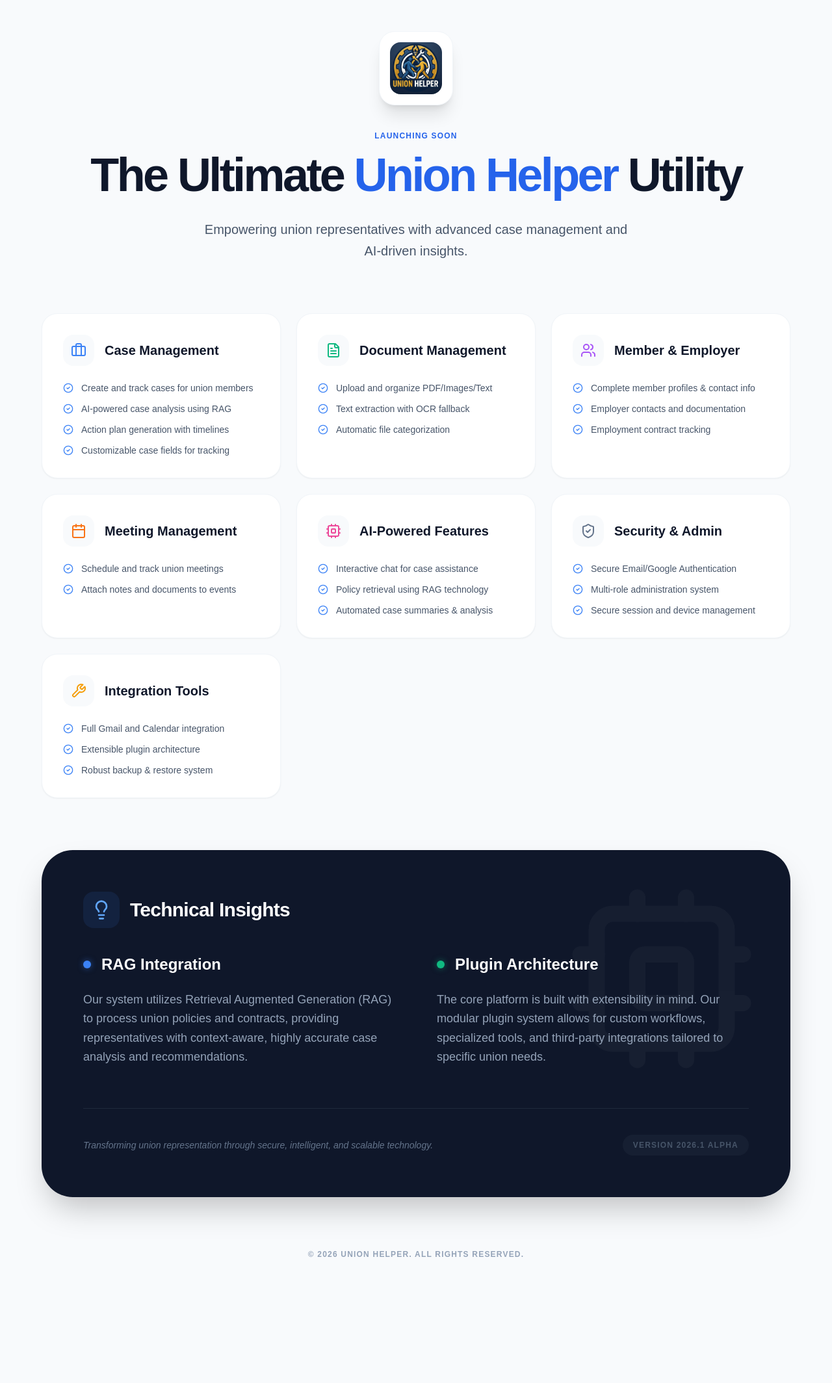
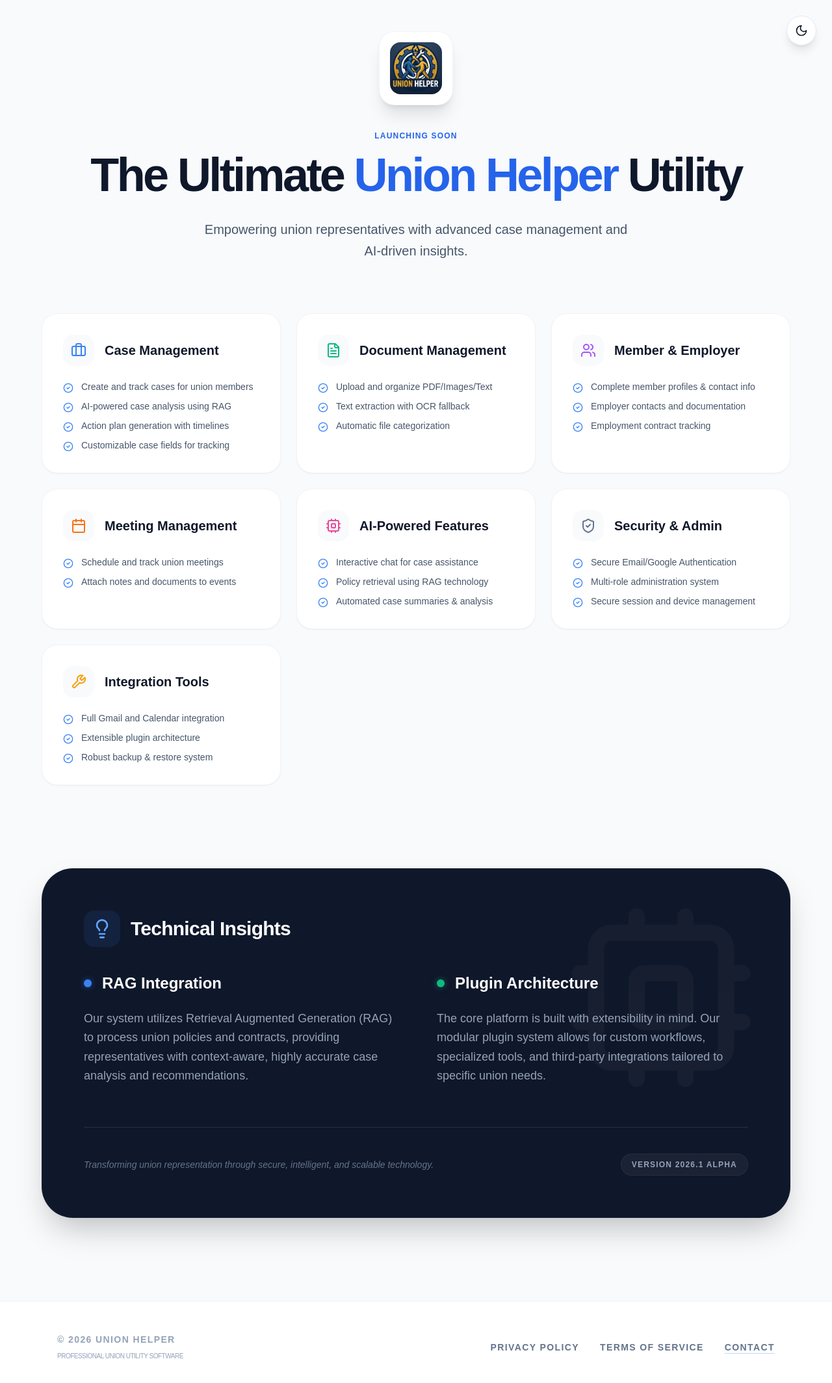
Before and after one commit to unionbridgend-sudo/Website, a Next.js app: page / in a window 1280 px wide. Shown: the top 2128 px of the page at 65% size. Before the commit the page ends 1986 px from the top, so only its background shows below. Built offline with nearby package versions, Linux system fonts and the light colour scheme.

Commit message:
feat: add dark/light mode toggle and restore footer links

```diff
--- a/src/app/layout.tsx
+++ b/src/app/layout.tsx
@@ -18,8 +18,25 @@ export default function RootLayout({
 }) {
   return (
     <html lang="en">
-      <body className="antialiased selection:bg-blue-500/30">
+      <body className="antialiased selection:bg-blue-500/30 dark:bg-slate-950 transition-colors duration-300">
         {children}
+        <footer className="py-12 border-t border-slate-100 dark:border-slate-800 bg-white dark:bg-slate-950 transition-colors duration-300">
+          <div className="max-w-6xl mx-auto px-6 flex flex-col md:flex-row justify-between items-center gap-8">
+            <div className="flex flex-col items-center md:items-start gap-2">
+              <p className="text-slate-400 dark:text-slate-500 text-sm font-bold uppercase tracking-widest">
+                © 2026 Union Helper
+              </p>
+              <p className="text-slate-400 dark:text-slate-600 text-[10px] font-medium uppercase tracking-tighter">
+                Professional Union Utility Software
+              </p>
+            </div>
+            <div className="flex items-center gap-8 text-sm font-bold text-slate-500 dark:text-slate-400 uppercase tracking-widest hover:text-blue-500 transition-colors">
+              <Link href="/privacy" className="hover:text-blue-600 dark:hover:text-blue-400 transition-colors">Privacy Policy</Link>
+              <Link href="/terms" className="hover:text-blue-600 dark:hover:text-blue-400 transition-colors">Terms of Service</Link>
+              <a href="mailto:admin@unionhelper.co.uk" className="hover:text-blue-600 dark:hover:text-blue-400 transition-colors underline decoration-blue-500/30 underline-offset-4">Contact</a>
+            </div>
+          </div>
+        </footer>
       </body>
     </html>
   );
--- a/src/components/ComingSoon.tsx
+++ b/src/components/ComingSoon.tsx
@@ -10,6 +10,7 @@ import {
   Lightbulb,
   CheckCircle2
 } from 'lucide-react';
+import { ThemeToggle } from './ThemeToggle';
 
 const ComingSoon: React.FC = () => {
   const features = [
@@ -79,38 +80,40 @@ const ComingSoon: React.FC = () => {
   ];
 
   return (
-    <div className="min-h-screen bg-background text-foreground py-12 px-4 sm:px-6">
+    <div className="min-h-screen bg-background dark:bg-slate-950 text-foreground dark:text-slate-200 py-12 px-4 sm:px-6 transition-colors duration-300">
+      <ThemeToggle />
+
       {/* Hero Section */}
       <div className="max-w-6xl mx-auto text-center mb-20 relative">
-        <div className="absolute top-0 left-1/2 -translate-x-1/2 w-[600px] h-[300px] bg-blue-500/10 blur-[100px] rounded-full -z-10" />
+        <div className="absolute top-0 left-1/2 -translate-x-1/2 w-[600px] h-[300px] bg-blue-500/10 dark:bg-blue-500/5 blur-[100px] rounded-full -z-10" />
 
-        <div className="inline-block p-4 mb-8 bg-white rounded-3xl shadow-xl border border-slate-100">
+        <div className="inline-block p-4 mb-8 bg-white dark:bg-slate-800 rounded-3xl shadow-xl border border-slate-100 dark:border-slate-700 transition-colors">
            <img src="/logo.jpg" alt="Union Helper" className="w-20 h-20 object-cover rounded-2xl" />
         </div>
 
-        <h2 className="text-blue-600 font-bold tracking-widest uppercase text-xs mb-4">Launching Soon</h2>
-        <h1 className="text-5xl md:text-7xl font-black text-slate-900 tracking-tighter mb-8">
-          The Ultimate <span className="text-blue-600">Union Helper</span> Utility
+        <h2 className="text-blue-600 dark:text-blue-400 font-bold tracking-widest uppercase text-xs mb-4">Launching Soon</h2>
+        <h1 className="text-5xl md:text-7xl font-black text-slate-900 dark:text-white tracking-tighter mb-8 leading-tight">
+          The Ultimate <span className="text-blue-600 dark:text-blue-500">Union Helper</span> Utility
         </h1>
-        <p className="max-w-2xl mx-auto text-xl text-slate-600 leading-relaxed font-medium">
+        <p className="max-w-2xl mx-auto text-xl text-slate-600 dark:text-slate-400 leading-relaxed font-medium">
           Empowering union representatives with advanced case management and AI-driven insights.
         </p>
       </div>
 
       {/* Feature Grid */}
-      <div className="max-w-6xl mx-auto grid grid-cols-1 md:grid-cols-2 lg:grid-cols-3 gap-6 mb-20">
+      <div className="max-w-6xl mx-auto grid grid-cols-1 md:grid-cols-2 lg:grid-cols-3 gap-6 mb-32">
         {features.map((feature, idx) => (
-          <div key={idx} className="bg-white rounded-3xl p-8 shadow-sm border border-slate-100 hover:shadow-xl hover:border-blue-100 transition-all duration-300 group">
+          <div key={idx} className="bg-white dark:bg-slate-900 rounded-3xl p-8 shadow-sm border border-slate-100 dark:border-slate-800 hover:shadow-xl hover:border-blue-100 dark:hover:border-blue-900/50 transition-all duration-300 group">
             <div className="flex items-center gap-4 mb-6">
-              <div className="p-3 bg-slate-50 rounded-2xl group-hover:bg-blue-50 transition-colors">
+              <div className="p-3 bg-slate-50 dark:bg-slate-800 rounded-2xl group-hover:bg-blue-50 dark:group-hover:bg-blue-900/20 transition-colors">
                 {feature.icon}
               </div>
-              <h3 className="font-bold text-xl text-slate-900">{feature.title}</h3>
+              <h3 className="font-bold text-xl text-slate-900 dark:text-white">{feature.title}</h3>
             </div>
-            <ul className="space-y-3">
+            <ul className="space-y-3 text-left">
               {feature.items.map((item, i) => (
-                <li key={i} className="flex items-start gap-3 text-sm text-slate-600 font-medium">
-                  <CheckCircle2 className="w-4 h-4 text-blue-500 mt-0.5 shrink-0" />
+                <li key={i} className="flex items-start gap-3 text-sm text-slate-600 dark:text-slate-400 font-medium leading-tight">
+                  <CheckCircle2 className="w-4 h-4 text-blue-500 dark:text-blue-400 mt-0.5 shrink-0" />
                   <span>{item}</span>
                 </li>
               ))}
@@ -120,8 +123,8 @@ const ComingSoon: React.FC = () => {
       </div>
 
       {/* Insights Section */}
-      <div className="max-w-6xl mx-auto bg-slate-900 rounded-[3rem] p-10 md:p-16 text-white overflow-hidden relative shadow-2xl">
-        <div className="absolute top-0 right-0 p-12 opacity-[0.03] pointer-events-none">
+      <div className="max-w-6xl mx-auto bg-slate-900 dark:bg-slate-900 rounded-[3rem] p-10 md:p-16 text-white overflow-hidden relative shadow-2xl transition-colors mb-20 border border-white/5">
+        <div className="absolute top-0 right-0 p-12 opacity-[0.03] pointer-events-none text-white dark:text-blue-500">
           <Cpu size={300} />
         </div>
 
@@ -155,22 +158,15 @@ const ComingSoon: React.FC = () => {
             </div>
           </div>
 
-          <div className="mt-16 pt-10 border-t border-slate-800 flex flex-col md:flex-row justify-between items-center gap-6">
+          <div className="mt-16 pt-10 border-t border-white/10 flex flex-col md:flex-row justify-between items-center gap-6">
             <p className="text-slate-500 italic text-sm font-medium">
               Transforming union representation through secure, intelligent, and scalable technology.
             </p>
-            <div className="text-xs text-slate-600 font-bold tracking-widest uppercase bg-slate-800/50 px-4 py-2 rounded-full">
+            <div className="text-xs text-slate-400 font-bold tracking-widest uppercase bg-white/5 px-4 py-2 rounded-full border border-white/5">
               Version 2026.1 Alpha
             </div>
           </div>
         </div>
-      </div>
-
-      {/* Minimal Footer */}
-      <div className="max-w-6xl mx-auto mt-20 text-center">
-        <p className="text-slate-400 text-xs font-bold uppercase tracking-widest">
-          © 2026 Union Helper. All rights reserved.
-        </p>
       </div>
     </div>
   );
--- /dev/null
+++ b/src/components/ThemeToggle.tsx
@@ -0,0 +1,32 @@
+'use client';
+
+import React, { useEffect, useState } from 'react';
+import { Sun, Moon } from 'lucide-react';
+
+export const ThemeToggle = () => {
+  const [theme, setTheme] = useState<'light' | 'dark'>('light');
+
+  useEffect(() => {
+    const savedTheme = localStorage.getItem('theme') as 'light' | 'dark' | null;
+    const initialTheme = savedTheme || 'light';
+    setTheme(initialTheme);
+    document.documentElement.classList.toggle('dark', initialTheme === 'dark');
+  }, []);
+
+  const toggleTheme = () => {
+    const newTheme = theme === 'light' ? 'dark' : 'light';
+    setTheme(newTheme);
+    localStorage.setItem('theme', newTheme);
+    document.documentElement.classList.toggle('dark', newTheme === 'dark');
+  };
+
+  return (
+    <button
+      onClick={toggleTheme}
+      className="fixed top-6 right-6 p-3 rounded-full bg-white dark:bg-slate-800 shadow-lg border border-slate-200 dark:border-slate-700 text-slate-900 dark:text-white hover:scale-110 transition-all z-50 focus:outline-none"
+      aria-label="Toggle theme"
+    >
+      {theme === 'light' ? <Moon size={20} /> : <Sun size={20} />}
+    </button>
+  );
+};
```
